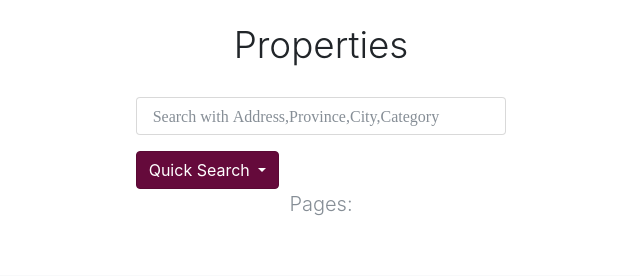
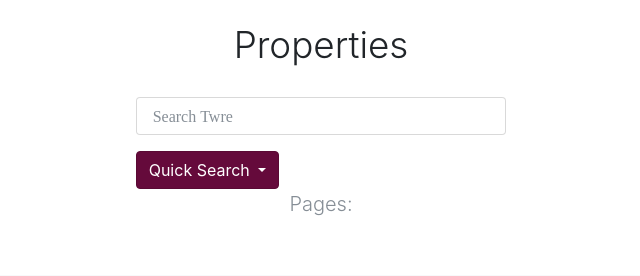
Before and after one commit to CyprianTinasheAarons/twre2019, a Flask app: page /properties in a window 1280 px wide. Shown: the part 123-399 px from the top of the page, without its empty margins (319-959 px from the left). Run offline with Flask 2, Linux system fonts and the light colour scheme; data that the repository does not hold is empty; some libraries are stand-ins or nearby versions.

Commit message:
new update

```diff
--- a/app/templates/properties.html
+++ b/app/templates/properties.html
@@ -17,7 +17,7 @@
 
           <!-- Actual search box -->
           <div class="form-group">
-            <input type="text" class="form-control fa fa-search  search" placeholder=" Search with Address,Province,City,Category" id="basics">
+            <input type="text" class="form-control fa fa-search  search" placeholder=" Search Twre" id="basics">
           </div>
 
 
@@ -65,24 +65,32 @@
                         <label class="text-muted">
                           <input class="filter" type="radio" value="Gweru" name="address" id="address" /><small>Gweru</small>
                         </label>
-                        <label class="text-muted">
-                          <input class="filter" type="radio" value="Stand" name="title" id="title" /><small>Stand</small>
-                        </label>
+
                       </div>
 
                     </div>
                   </div>
 
+                  <div class="filter-group dropdown-item bg-white">
+                    <div class="form-group">
+                      <div class="radio-inline">
+                              <label class="text-muted">
+                                <input class="filter" type="radio" value="Stand" name="title" id="title" /><small>Stand</small>
+                              </label>
+                            <label class="text-muted">
+                              <input class="filter" type="radio" value="For Rent" name="category" id="category" /><small>Rent</small>
+                            </label>
+                            <label class="text-muted">
+                              <input class="filter" type="radio" value="For Sale" name="category" id="category" /><small>Buy</small>
+                            </label>
+
+                      </div></div></div>
+
               <div class="filter-group dropdown-item bg-white">
                 <div class="form-group">
                   <div class="radio-inline">
 
-                    <label class="text-muted">
-                      <input class="filter" type="radio" value="For Rent" name="category" id="category" /><small>Rent</small>
-                    </label>
-                    <label class="text-muted">
-                      <input class="filter" type="radio" value="For Sale" name="category" id="category" /><small>Buy</small>
-                    </label>
+
                     <label class="text-muted">
                       <input class="filter" type="radio" value="Mortgage" name="title" id="title" /><small>Mortgage</small>
                     </label>
```
